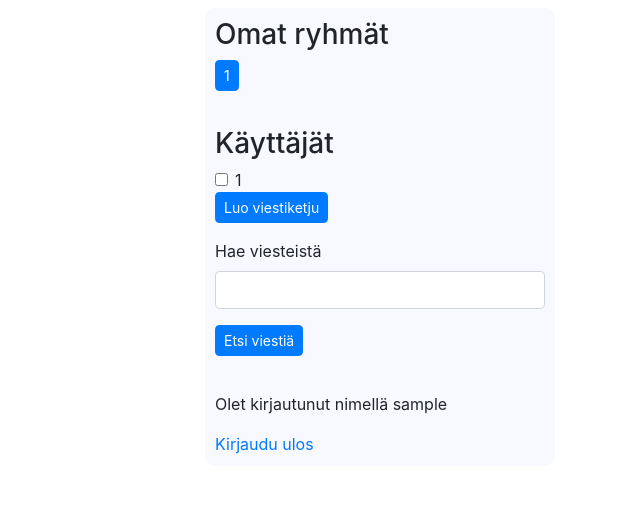
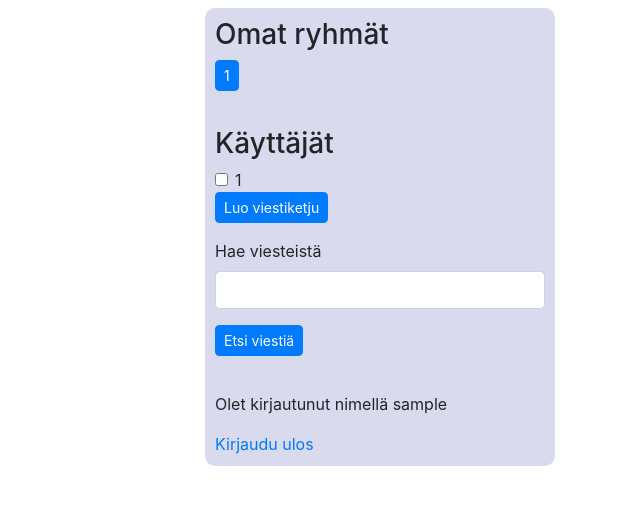
Before and after one commit to roni-b/tsoha-2022_chat-app, a Flask app: template templates/index.html in a window 1280 px wide. Shown: the top 505 px of the page, without its empty margins (640-1280 px from the left). Run offline with Flask 2, Linux system fonts and the light colour scheme; the visitor is signed in with stand-in values (Sample User, id 1); the template is opened without the code that fills it: most values are stand-ins (such as "Sample title", 1, 10 or a date in 2020); some libraries are stand-ins or nearby versions.

Commit message:
Update layout

```diff
--- a/static/custom.css
+++ b/static/custom.css
@@ -30,16 +30,16 @@ textarea {
 .grp {
     border-top-left-radius: 10px;
     border-top-right-radius: 10px;
-    background-color: ghostwhite;
+    background-color: rgb(218, 218, 238);
     padding: 10px;
 }
 .usr {
-    background-color: ghostwhite;
+    background-color: rgb(218, 218, 238);
     padding: 10px;
 }
 .lgn {
     padding: 10px;
-    background-color: ghostwhite;
+    background-color: rgb(218, 218, 238);
     border-bottom-left-radius: 10px;
     border-bottom-right-radius: 10px;
 }
```
